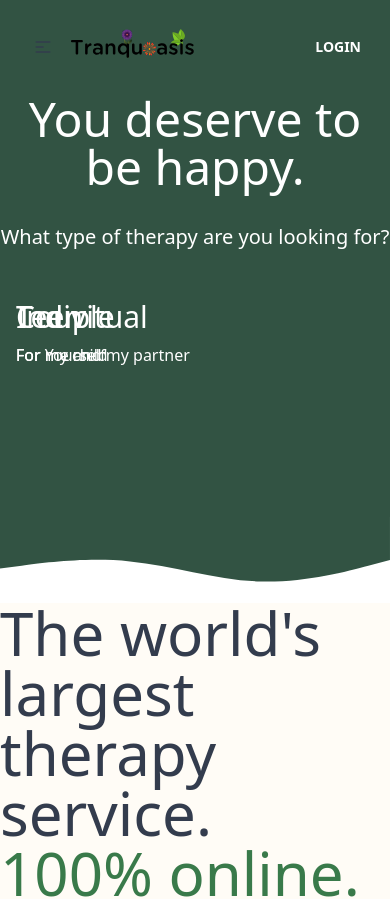
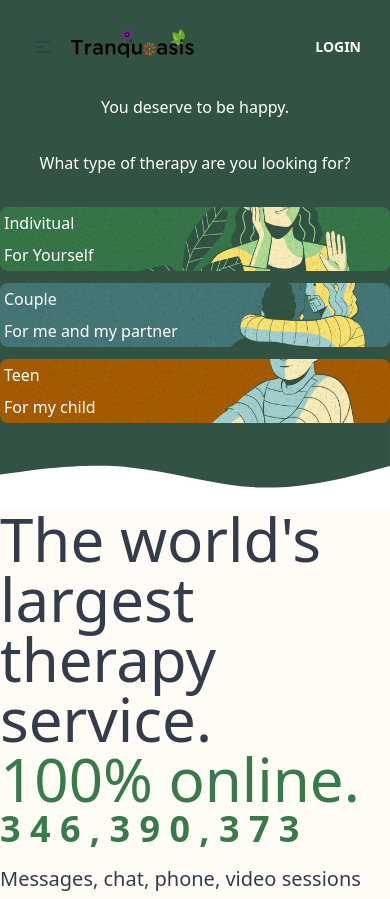
Before and after one commit to DevBySharif/tranquoasis-client, a React (Vite) app: page /home in a window 390 px wide. Shown: the top 899 px of the page. Built offline with nearby package versions, Linux system fonts and the light colour scheme; no server answers.

Commit message:
Added my-schedules section

```diff
--- a/src/Pages/Banner.jsx
+++ b/src/Pages/Banner.jsx
@@ -5,45 +5,45 @@ import banner from "../assets/wave.svg";
 const Banner = () => {
   return (
     <div>
-      <div className="bg-[#325343] h-[50vh]">
+      <div className="bg-[#325343] lg:h-[50vh]">
         <div className="max-w-7xl mx-auto space-y-8">
-          <h1 className="text-white text-center text-5xl">
+          <h1 className="text-white text-center lg:text-5xl">
             You deserve to be happy.
           </h1>
-          <h2 className="text-xl text-center text-white">
+          <h2 className="lg:text-xl text-center text-white">
             What type of therapy are you looking for?
           </h2>
-          <div className="grid grid-cols-1 md:grid-cols-1 lg:grid-cols-3 justify-between ">
-            <div className="lg:w-96 lg:h-72 relative bg-[#367547] rounded-lg hover:border border-white cursor-pointer">
+          <div className="grid grid-cols-1 md:grid-cols-3 lg:grid-cols-3 justify-between justify-items-center gap-3">
+            <div className="lg:w-96 lg:h-72 md:w-48 md:h-36  h-16 w-full relative bg-[#367547] rounded-lg hover:border border-white cursor-pointer">
               <img
                 src={individualImg}
                 alt="Background"
                 className="object-cover w-full h-full absolute rounded-lg"
               />
-              <div className="absolute inset-0 flex flex-col justify-start  text-left text-white  p-4">
-                <h2 className="text-3xl">Indivitual</h2>
+              <div className="absolute inset-0 flex flex-col justify-start  text-left text-white  lg:p-4 md:p-2 p-1">
+                <h2 className="lg:text-3xl">Indivitual</h2>
                 <p className="mt-2">For Yourself</p>
               </div>
             </div>
-            <div className="lg:w-96 lg:h-72 relative bg-[#447676] rounded-lg hover:border border-white cursor-pointer">
+            <div className="lg:w-96 lg:h-72 md:w-48 md:h-36 h-16 w-full relative bg-[#447676] rounded-lg hover:border border-white cursor-pointer">
               <img
                 src={coupleImg}
                 alt="Background"
                 className="object-cover w-full h-full absolute rounded-lg"
               />
-              <div className="absolute inset-0 flex flex-col justify-start  text-left text-white  p-4">
-                <h2 className="text-3xl">Couple</h2>
+              <div className="absolute inset-0 flex flex-col justify-start  text-left text-white lg:p-4 md:p-2 p-1">
+                <h2 className="lg:text-3xl">Couple</h2>
                 <p className="mt-2">For me and my partner</p>
               </div>
             </div>
-            <div className="lg:w-96 lg:h-72 relative bg-[#a55c00] rounded-lg hover:border border-white cursor-pointer">
+            <div className="lg:w-96 lg:h-72 md:w-48 md:h-36 h-16 w-full relative bg-[#a55c00] rounded-lg hover:border border-white cursor-pointer">
               <img
                 src={teenImg}
                 alt="Background"
                 className="object-cover w-full h-full absolute rounded-lg"
               />
-              <div className="absolute inset-0 flex flex-col justify-start  text-left text-white  p-4">
-                <h2 className="text-3xl">Teen</h2>
+              <div className="absolute inset-0 flex flex-col justify-start  text-left text-white  lg:p-4 md:p-2 p-1">
+                <h2 className="lg:text-3xl">Teen</h2>
                 <p className="mt-2">For my child</p>
               </div>
             </div>
--- /dev/null
+++ b/src/Pages/MySchedules.jsx
@@ -0,0 +1,19 @@
+import { useEffect, useState } from "react";
+
+const MySchedules = () => {
+  const [bookedServices, setBookedServices] = useState([]);
+  useEffect(() => {
+    fetch("http://localhost:5005/api/v1/user/booked-service")
+      .then((res) => res.json())
+      .then((data) => {
+        console.log(data);
+      });
+  }, []);
+  return (
+    <div>
+      <h1>this is my my schedules</h1>
+    </div>
+  );
+};
+
+export default MySchedules;
--- a/src/Pages/Navbar.jsx
+++ b/src/Pages/Navbar.jsx
@@ -54,6 +54,9 @@ const Navbar = () => {
                     <li>
                       <Link to="/manage-services">Manage Services</Link>
                     </li>
+                    <li>
+                      <Link to="/my-schedules">My Schedules</Link>
+                    </li>
                   </ul>
                 </li>
               ) : (
@@ -88,6 +91,9 @@ const Navbar = () => {
                     </li>
                     <li>
                       <Link to="/manage-services">Manage Services</Link>
+                    </li>
+                    <li>
+                      <Link to="/my-schedules">My Schedules</Link>
                     </li>
                   </ul>
                 </details>
--- a/src/Routes/Route.jsx
+++ b/src/Routes/Route.jsx
@@ -5,6 +5,7 @@ import Error from "../Pages/Error";
 import Home from "../Pages/Home";
 import Login from "../Pages/Login";
 import ManageServices from "../Pages/ManageServices";
+import MySchedules from "../Pages/MySchedules";
 import PopularServices from "../Pages/PopularServices";
 import Register from "../Pages/Register";
 import ServiceDetails from "../Pages/ServiceDetails";
@@ -40,6 +41,10 @@ const Route = createBrowserRouter([
         path: "manage-services",
         element: <ManageServices></ManageServices>,
       },
+      {
+        path: "my-schedules",
+        element: <MySchedules></MySchedules>,
+      },
     ],
   },
   {
```
